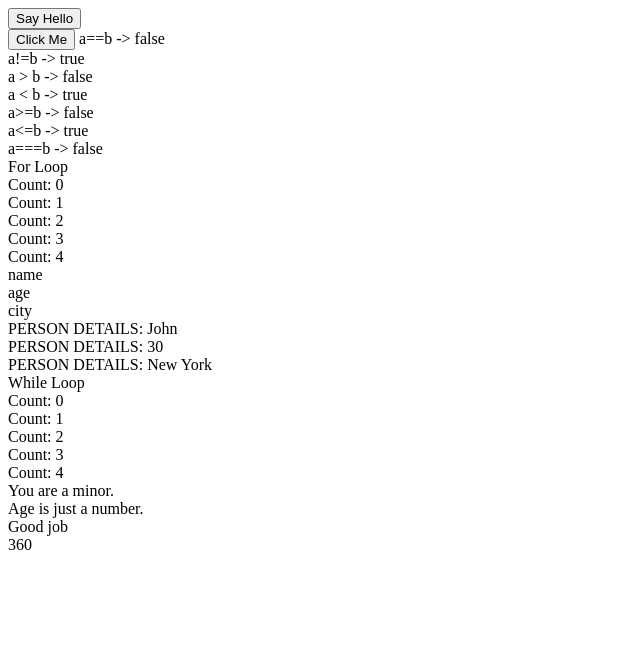
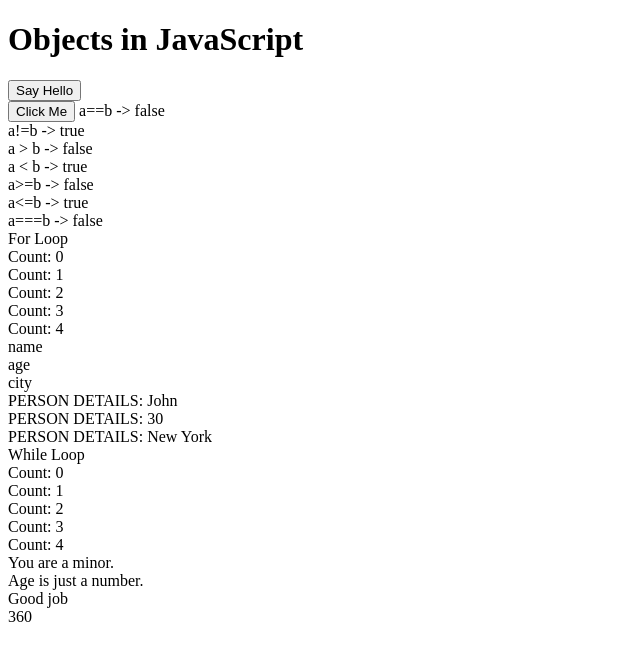
Before and after one commit to Siddharthchandra123/AIML1_JS, a plain HTML site: page Lecture_3/Lecture3.html in a window 1280 px wide. Shown: the whole page, without its empty margins (0-640 px from the left). Drawn offline with Linux system fonts and the light colour scheme; files whose address does not match are found by name.

Commit message:
Object and DOM

```diff
--- a/Lecture_3/Lecture3.html
+++ b/Lecture_3/Lecture3.html
@@ -6,6 +6,7 @@
     <title>JavaScript Basics</title>
 </head>
 <body>
+    <h1>Objects in JavaScript </h1>
     <form>
         <input type="button" onclick="sayHello('Zara',7)" value="Say Hello">
     </form>
```
